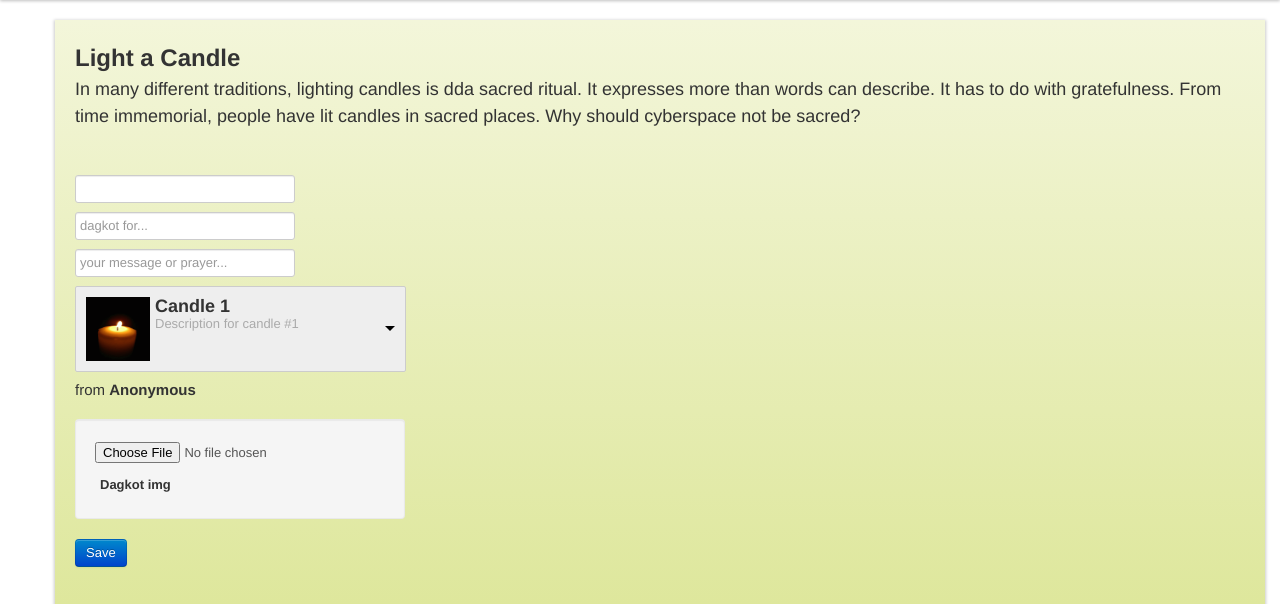
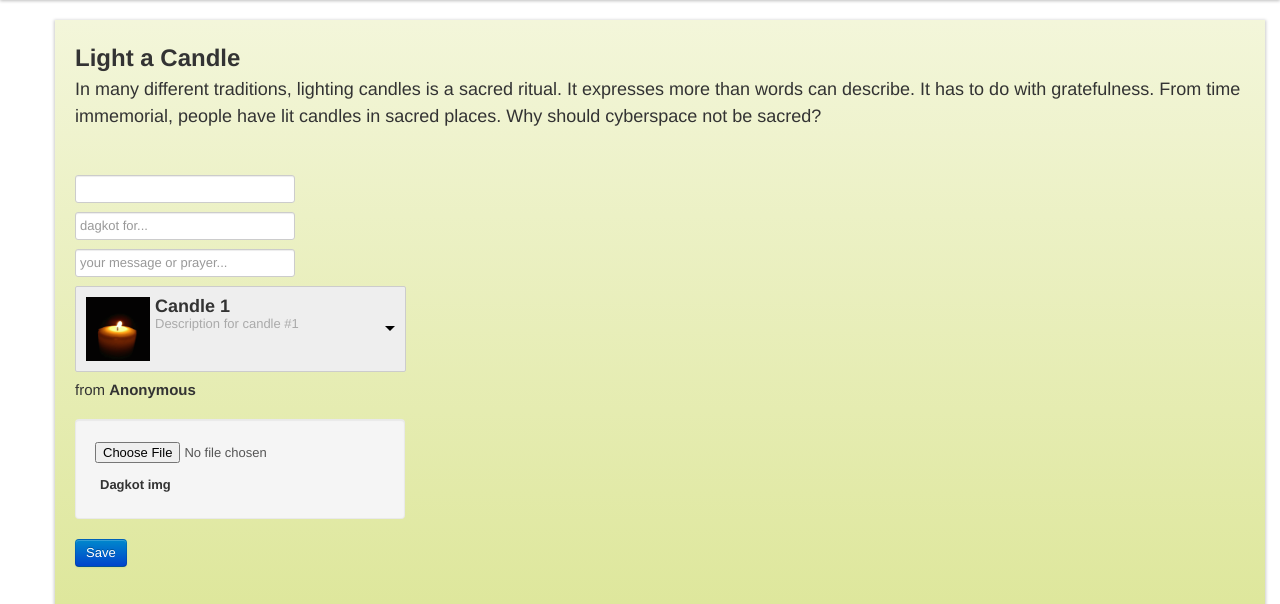
Before and after one commit to PeithVergil/dagkot, a Python web app: template templates/home/add.html in a window 1280 px wide. Shown: the part 40-644 px from the top of the page. Run offline with Jinja, Linux system fonts and the light colour scheme; the template is opened without the code that fills it: most values are stand-ins (such as "Sample title", 1, 10 or a date in 2020); form fields are guessed from the names that the template uses; style sheets or scripts are compiled from the project's sources; some libraries are stand-ins or nearby versions.

Commit message:
Fixed a typo in the Add Dagkot page.

```diff
--- a/templates/home/add.html
+++ b/templates/home/add.html
@@ -8,7 +8,7 @@
 			<div class="hero-unit">
 				<h2>Light a Candle</h2>
 				<p>
-					In many different traditions, lighting candles is dda sacred ritual. It expresses more than words can describe. It has to do with gratefulness. From time immemorial, people have lit candles in sacred places. Why should cyberspace not be sacred?
+					In many different traditions, lighting candles is a sacred ritual. It expresses more than words can describe. It has to do with gratefulness. From time immemorial, people have lit candles in sacred places. Why should cyberspace not be sacred?
 				</p>
 				<br><br>
 				<form id="frm_dagkot_for" method="post">
```
